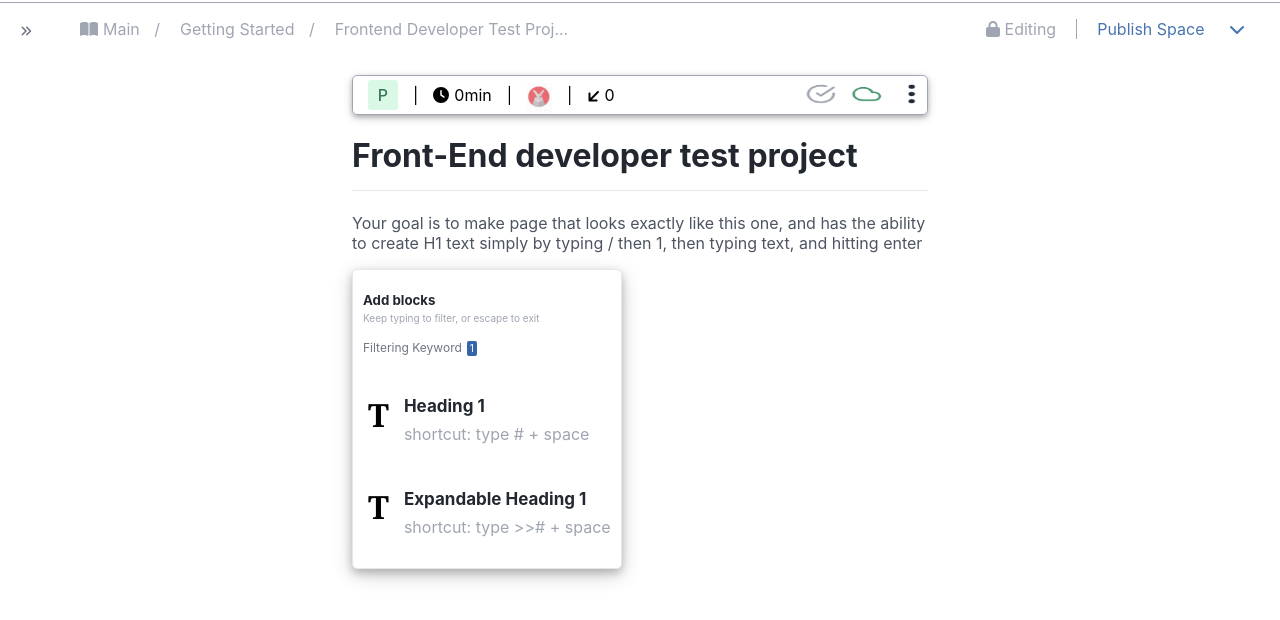
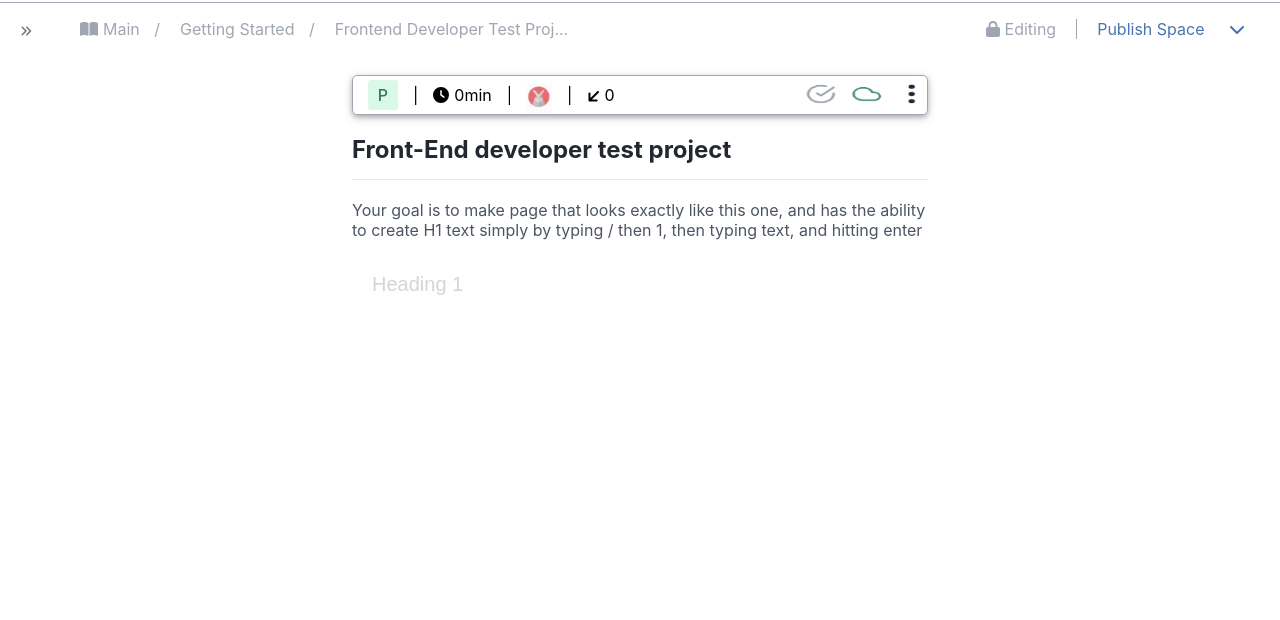
Before and after one commit to Addis-Belete/HelpJuice_Project, a Next.js app: page / in a window 1280 px wide. Shown: the top 620 px of the page. Built offline with nearby package versions, Linux system fonts and the light colour scheme.

Commit message:
Add a remove function

```diff
--- a/pages/index.js
+++ b/pages/index.js
@@ -2,17 +2,94 @@ import NavBar from "./components/NavBar";
 import SearchBar from "./components/SearchBar";
 import Card from "./components/Card";
 import styles from "../styles/Home.module.css";
+import { useState, useEffect } from "react";
 export default function () {
+	const [title, setTitle] = useState("");
+	const [titles, setTitles] = useState([]);
+
+	const saveTitle = (e) => {
+		if (e.key == "Enter") {
+			if (title.length > 0) {
+				if (typeof window !== undefined) {
+					let titles = JSON.parse(localStorage.getItem("headings"));
+					if (titles !== null) {
+						localStorage.setItem(
+							"headings",
+							JSON.stringify([...titles, title.trim()])
+						);
+					} else {
+						localStorage.setItem("headings", JSON.stringify([title.trim()]));
+					}
+					setTitle("");
+					const checkout = JSON.parse(localStorage.getItem("headings"));
+					setTitles(checkout);
+				}
+			} else {
+				alert("Input title");
+			}
+		}
+	};
+
+	const remove = (index) => {
+		let titles = JSON.parse(localStorage.getItem("headings"));
+		const removed = titles[index];
+		const filtered = titles.filter((val) => {
+			return val != removed;
+		});
+		console.log(filtered);
+		localStorage.setItem("headings", JSON.stringify(filtered));
+		const checkout = JSON.parse(localStorage.getItem("headings"));
+		setTitles(checkout);
+	};
+	useEffect(() => {
+		const checkout = JSON.parse(localStorage.getItem("headings"));
+		setTitles(checkout);
+	}, []);
+
 	return (
 		<div>
 			<NavBar />
 			<SearchBar />
 			<div className={styles.description}>
-				<h1><span>front-end</span> developer test project</h1>
-				<p><span>your</span> goal is to make page that looks exactly like this one,  and has the ability to create H1 text simply by typing / then 1, then typing text, and hitting enter</p>
+				<h2>
+					<span>front-end</span> developer test project
+				</h2>
+				<p>
+					<span>your</span> goal is to make page that looks exactly like this
+					one, and has the ability to create H1 text simply by typing / then 1,
+					then typing text, and hitting enter
+				</p>
+				<div>
+					<div>
+						{titles == null
+							? ""
+							: titles.map((val, index) => {
+								if (val.startsWith("/1")) {
+									const tit = val.substr(2, val.length - 1);
+									return (
+										<div key={index} className={styles.titles}>
+											<h1>{tit}</h1>
+											<button onClick={() => remove(index)}>Remove</button>
+										</div>
+									);
+								} else {
+									return (
+										<div key={index} className={styles.titles}>
+											<p>{val}</p>
+											<button onClick={() => remove(index)}>Remove</button>
+										</div>
+									);
+								}
+							})}
+					</div>
+					<input
+						placeholder="Heading 1"
+						value={title}
+						onChange={(e) => setTitle(e.target.value)}
+						onKeyDown={(e) => saveTitle(e)}
+					></input>
+				</div>
 			</div>
-
-			<Card />
 		</div>
 	);
 }
--- a/styles/Home.module.css
+++ b/styles/Home.module.css
@@ -1,18 +1,14 @@
-
-
 .description {
-
   width: 45%;
   margin-left: auto;
   margin-right: auto;
 }
-.description h1 {
-color:#232830;
+.description h2 {
+  color: #232830;
   padding-bottom: 15px;
   border-bottom: 1px solid #e6e7eb;
-
 }
-.description h1 span {
+.description h2 span {
   text-transform: capitalize;
 }
 .description p {
@@ -22,22 +18,32 @@ color: #4d5562;
   text-transform: capitalize;
 }
 
+.description input {
+  width: 100%;
+  padding: 20px;
+  background-color: inherit;
+  border: none;
+  color: #4d5562;
+  font-size: 17px;
+}
+.description input::placeholder {
+  color: #d2d5da;
+  font-size: 20px;
+  font-weight: 500;
+}
+.titles {
+  width: 100%;
+  display: flex;
+  justify-content: space-between;
+  align-items: center;
+}
+.titles button {
+  padding: 5px;
+}
+
 @media (max-width: 600px) {
   .grid {
     width: 100%;
     flex-direction: column;
   }
 }
-
-@media (prefers-color-scheme: dark) {
-  .card,
-  .footer {
-    border-color: #222;
-  }
-  .code {
-    background: #111;
-  }
-  .logo img {
-    filter: invert(1);
-  }
-}
```
Lines whose indentation alone changed are shown as unchanged.
